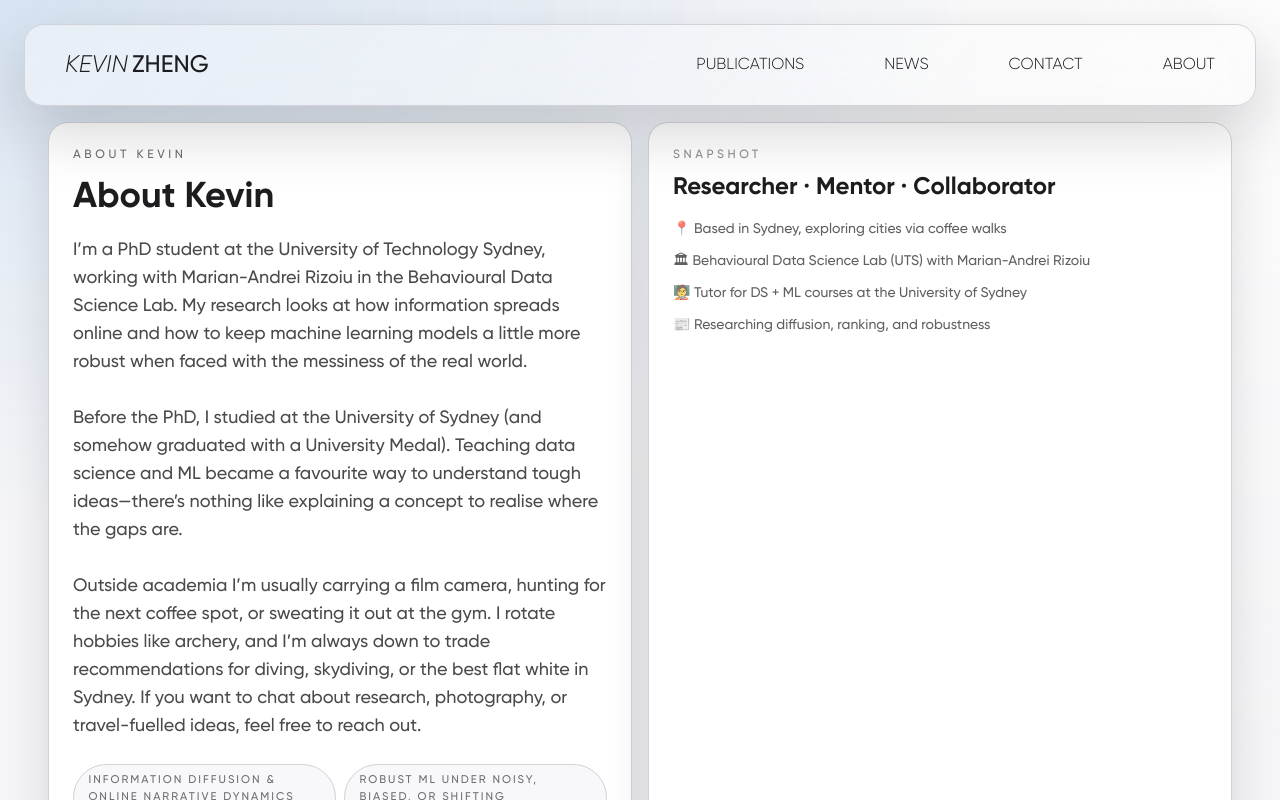
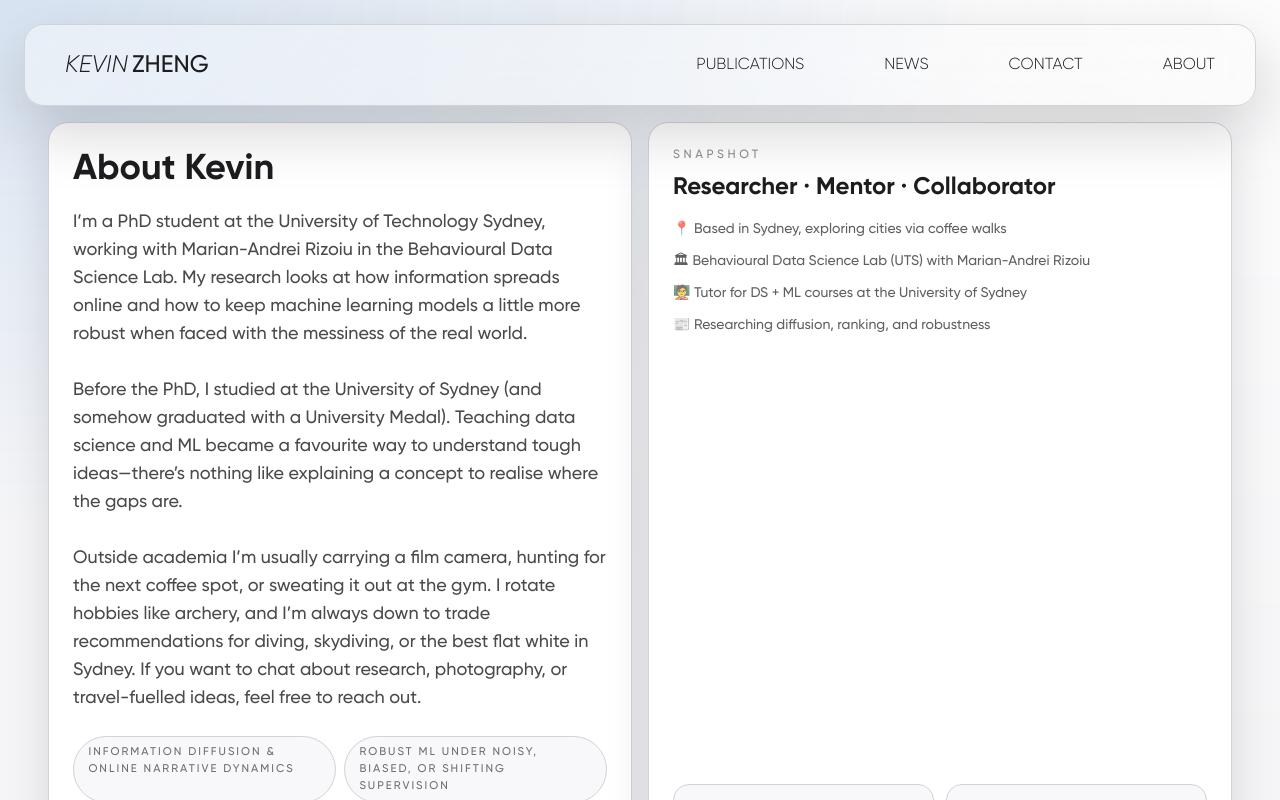
Before and after one commit to kyxzhe/kyxzhe.github.io, a Next.js app: page /about in a window 1280 px wide. Shown: the top 800 px of the page. Built offline with nearby package versions, Linux system fonts and the light colour scheme.

Commit message:
chore: remove duplicate about heading

```diff
--- a/src/app/about/page.tsx
+++ b/src/app/about/page.tsx
@@ -75,14 +75,6 @@ export default function AboutPage() {
             whileHover="hover"
           >
             <div>
-              <motion.p
-                className="uppercase tracking-[0.3em] text-xs text-muted-foreground mb-3"
-                variants={textVariants}
-                initial="hidden"
-                animate="visible"
-              >
-                About Kevin
-              </motion.p>
               <motion.h1
                 className="text-3xl md:text-4xl font-semibold mb-4 leading-tight"
                 variants={textVariants}
```
